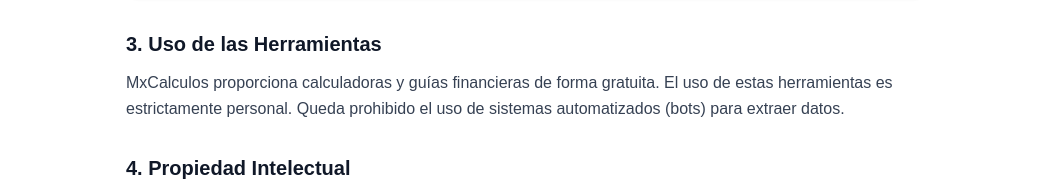
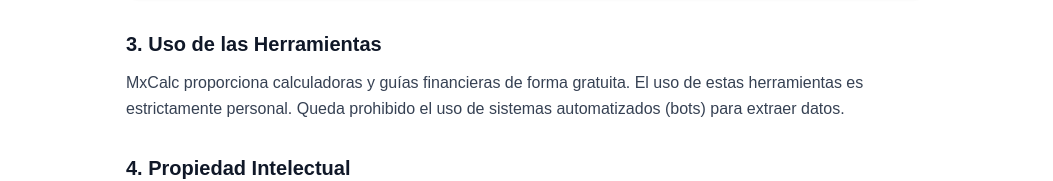
Before and after one commit to alejandrohuerga/finanzanode-mx, a Next.js app: page /terminos in a window 1280 px wide. Shown: the part 623-804 px from the top of the page, without its empty margins (114-1167 px from the left). Built offline with nearby package versions, Linux system fonts and the light colour scheme.

Commit message:
feat: :zap: FIX: Corrección de MxCalc en términos

```diff
--- a/src/app/terminos/page.tsx
+++ b/src/app/terminos/page.tsx
@@ -37,7 +37,7 @@
         <section className="mb-8">
           <h2 className="text-xl font-semibold mb-3 text-gray-900">3. Uso de las Herramientas</h2>
           <p className="text-gray-700">
-            MxCalculos proporciona calculadoras y guías financieras de forma gratuita. El uso de estas herramientas es estrictamente personal. Queda prohibido el uso de sistemas automatizados (bots) para extraer datos.
+            MxCalc proporciona calculadoras y guías financieras de forma gratuita. El uso de estas herramientas es estrictamente personal. Queda prohibido el uso de sistemas automatizados (bots) para extraer datos.
           </p>
         </section>
 
```
